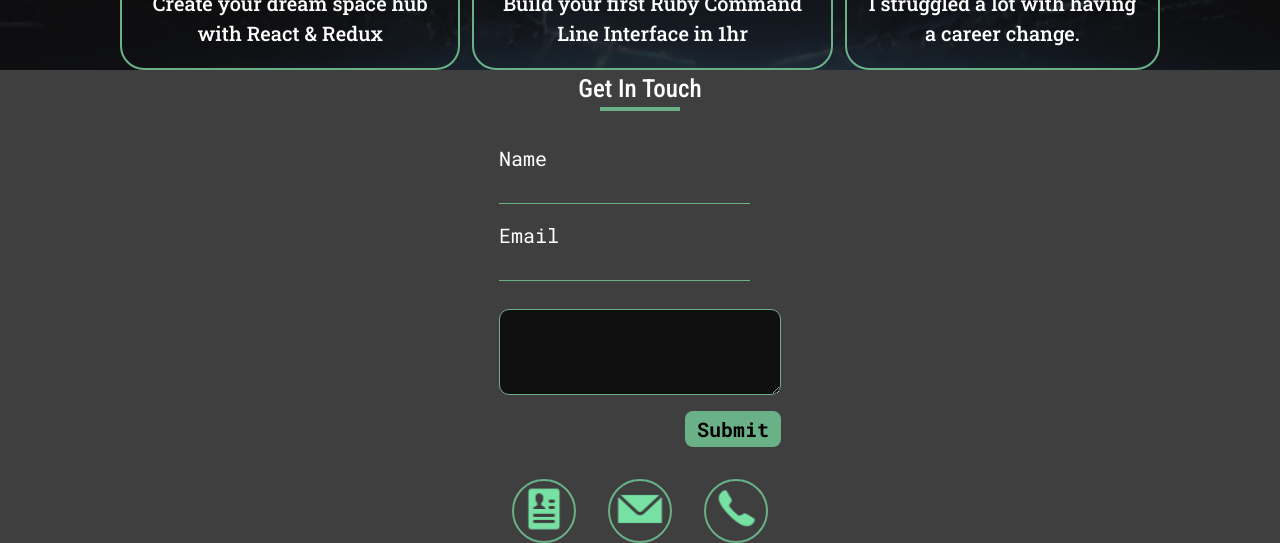
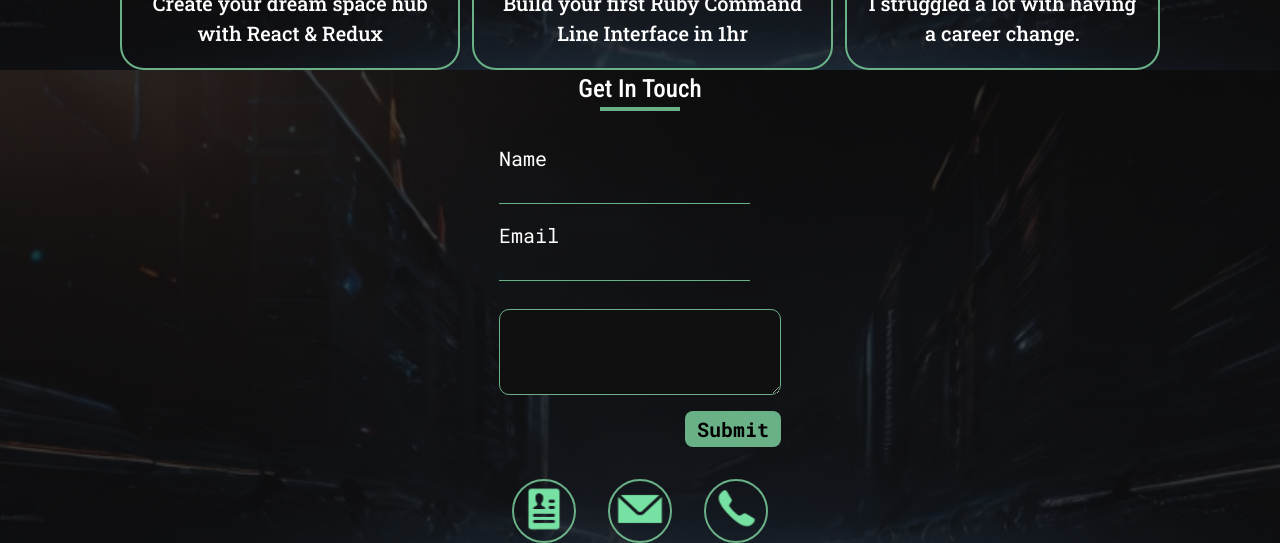
Before and after one commit to Ayokunnumi1/ayokunnumi-portfolio, a React (Create React App) app: page / in a window 1280 px wide. Shown: the part 4295-4838 px from the top of the page. Built offline with nearby package versions, Linux system fonts and the light colour scheme; the HTML template or start-up script is replaced by a standard one.

Commit message:
Include background image in the contact section

```diff
--- a/src/component/Contact.js
+++ b/src/component/Contact.js
@@ -4,7 +4,7 @@ import Phone from "../assets/images/phone.svg";
 
 const Contact = () => {
   return (
-    <section className="">
+    <section className="bg-home-pg-bg-image bg-no-repeat bg-cover w-full">
       <div className="relative z-10 flex flex-col justify-center items-center gap-8 text-white">
         <div className="flex flex-col items-center">
           <h3 className="about-me-heading">Get In Touch</h3>
```
